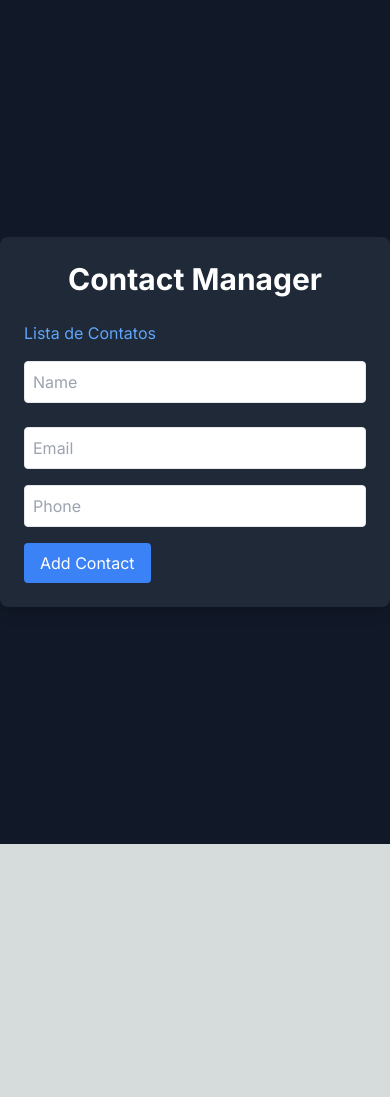
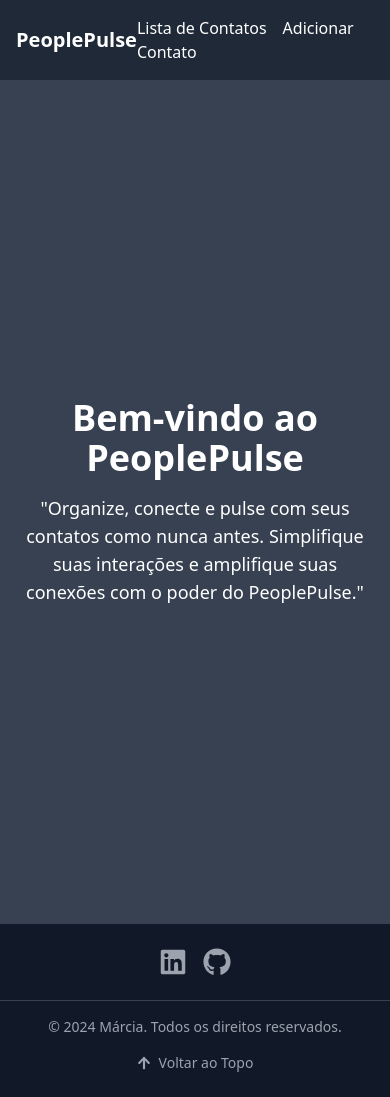
Before and after one commit to agostinhomarcia/contact, a Next.js app: page / in a window 390 px wide. Before the commit the page ends 844 px from the top, so only its background shows below. Built offline with nearby package versions, Linux system fonts and the light colour scheme.

Commit message:
fix: add footer and navbar

```diff
--- a/package.json
+++ b/package.json
@@ -13,7 +13,8 @@
     "next": "14.2.7",
     "pg": "^8.12.0",
     "react": "^18",
-    "react-dom": "^18"
+    "react-dom": "^18",
+    "react-icons": "^5.3.0"
   },
   "devDependencies": {
     "@types/node": "^20",
--- /dev/null
+++ b/src/app/add-contact/page.tsx
@@ -0,0 +1,55 @@
+'use client';
+
+import { useState } from 'react';
+import Input from '@/components/Input';
+import Button from '@/components/Button';
+
+export default function AddContact() {
+  const [name, setName] = useState('');
+  const [email, setEmail] = useState('');
+  const [phone, setPhone] = useState('');
+
+  const addContact = async () => {
+    await fetch('/api/contacts', {
+      method: 'POST',
+      headers: {
+        'Content-Type': 'application/json',
+      },
+      body: JSON.stringify({ name, email, phone }),
+    });
+    setName('');
+    setEmail('');
+    setPhone('');
+  };
+
+  return (
+    <div className="flex items-center justify-center min-h-screen">
+      <div className="bg-gray-800 p-6 rounded-lg shadow-lg w-full max-w-md">
+        <h1 className="text-3xl font-bold text-center mb-6">Adicionar Contato</h1>
+        <div className="space-y-4">
+          <Input
+            type="text"
+            value={name}
+            placeholder="Nome"
+            onChange={(e) => setName(e.target.value)}
+          />
+          <Input
+            type="email"
+            value={email}
+            placeholder="Email"
+            onChange={(e) => setEmail(e.target.value)}
+          />
+          <Input
+            type="tel"
+            value={phone}
+            placeholder="Telefone"
+            onChange={(e) => setPhone(e.target.value)}
+          />
+          <div className="flex justify-center">
+            <Button onClick={addContact}>Adicionar</Button>
+          </div>
+        </div>
+      </div>
+    </div>
+  );
+}
--- a/src/app/contacts/page.tsx
+++ b/src/app/contacts/page.tsx
@@ -75,10 +75,10 @@ export default function ContactsPage() {
 
   return (
     <div className="container mx-auto p-4">
-      <h1 className="text-2xl font-bold text-white mb-4">Contacts List</h1>
+      <h1 className="text-2xl font-bold text-white mb-4">Lista de Contatos</h1>
       {editingContact && (
         <div className="mb-6">
-          <h2 className="text-xl font-semibold text-white mb-2">Edit Contact</h2>
+          <h2 className="text-xl font-semibold text-white mb-2">Editar</h2>
           <div className="grid grid-cols-1 gap-4 max-w-md">
             <Input
               type="text"
@@ -99,8 +99,8 @@ export default function ContactsPage() {
               onChange={(e) => setPhone(e.target.value)}
             />
             <div className="flex space-x-2">
-              <Button onClick={saveContact}>Save Contact</Button>
-              <Button onClick={() => setEditingContact(null)}>Cancel</Button>
+              <Button onClick={saveContact}>Salvar</Button>
+              <Button onClick={() => setEditingContact(null)}>Cancelar</Button>
             </div>
           </div>
         </div>
@@ -119,7 +119,7 @@ export default function ContactsPage() {
             <tr key={contact.id} className="hover:bg-gray-700">
               <td className="py-2 px-4 border-b border-gray-600">{contact.name}</td>
               <td className="py-2 px-4 border-b border-gray-600">{contact.email}</td>
-              <td className="py-2 px-4 border-b border-gray-600">{formatPhone(contact.phone)}</td> {/* Formata o telefone */}
+              <td className="py-2 px-4 border-b border-gray-600">{formatPhone(contact.phone)}</td>
               <td className="py-2 px-4 border-b border-gray-600 text-center">
                 <div className="flex justify-center space-x-2">
                   <Button onClick={() => startEditing(contact)}>Edit</Button>
--- a/src/app/layout.tsx
+++ b/src/app/layout.tsx
@@ -1,12 +1,14 @@
 import type { Metadata } from "next";
 import { Inter } from "next/font/google";
 import "./globals.css";
+import Navbar from "@/components/NavBar";
+import Footer from "@/components/Footer";
 
 const inter = Inter({ subsets: ["latin"] });
 
 export const metadata: Metadata = {
-  title: "Create Next App",
-  description: "Generated by create next app",
+  title: "PeoplePulse",
+  description: "A simple contact management system built with Next.js",
 };
 
 export default function RootLayout({
@@ -16,7 +18,11 @@ export default function RootLayout({
 }>) {
   return (
     <html lang="en">
-      <body className={inter.className}>{children}</body>
+      <body>
+        <Navbar />
+        <main>{children}</main>
+        <Footer />
+      </body>
     </html>
   );
 }
--- a/src/app/page.tsx
+++ b/src/app/page.tsx
@@ -1,58 +1,16 @@
-'use client';
 
-import { useState } from 'react';
-import Input from '@/components/Input';
-import Button from '@/components/Button';
-import Link from 'next/link';
+
 
 export default function Home() {
-  const [name, setName] = useState('');
-  const [email, setEmail] = useState('');
-  const [phone, setPhone] = useState('');
-
-  const addContact = async () => {
-    await fetch('/api/contacts', {
-      method: 'POST',
-      headers: {
-        'Content-Type': 'application/json',
-      },
-      body: JSON.stringify({ name, email, phone }),
-    });
-    setName('');
-    setEmail('');
-    setPhone('');
-  };
-
   return (
-    <div className="flex items-center justify-center min-h-screen bg-gray-900">
-      <div className="bg-gray-800 p-6 rounded-lg shadow-lg w-full max-w-md">
-        <h1 className="text-3xl font-bold text-white mb-6 text-center">Contact Manager</h1>
-
-        <Link href="/contacts" className="text-blue-400 hover:underline mb-4 inline-block">
-         Lista de Contatos
-        </Link>
-
-        <div className="space-y-4">
-          <Input
-            type="text"
-            value={name}
-            placeholder="Name"
-            onChange={(e) => setName(e.target.value)}
-          />
-          <Input
-            type="email"
-            value={email}
-            placeholder="Email"
-            onChange={(e) => setEmail(e.target.value)}
-          />
-          <Input
-            type="tel"
-            value={phone}
-            placeholder="Phone"
-            onChange={(e) => setPhone(e.target.value)}
-          />
-          <Button onClick={addContact}>Add Contact</Button>
-        </div>
+    <div>
+      <div className="flex flex-col items-center justify-center min-h-screen bg-gray-700 text-white text-center p-4">
+        <h1 className="text-4xl font-bold mb-4">
+          Bem-vindo ao PeoplePulse
+        </h1>
+        <p className="text-lg max-w-2xl">
+          &quot;Organize, conecte e pulse com seus contatos como nunca antes. Simplifique suas interações e amplifique suas conexões com o poder do PeoplePulse.&quot;
+        </p>
       </div>
     </div>
   );
--- /dev/null
+++ b/src/components/Footer.tsx
@@ -0,0 +1,42 @@
+import Link from "next/link";
+import { FaLinkedin, FaGithub, FaArrowUp } from "react-icons/fa";
+
+export default function Footer() {
+  return (
+    <footer className="bg-gray-900 text-gray-400 py-6">
+      <div className="flex justify-center">
+        <div className="flex space-x-4">
+          <Link
+            href="https://www.linkedin.com/in/marcia-agostinho-developer/"
+            target="_blank"
+            rel="noopener noreferrer"
+            className="hover:text-white transition-colors duration-300"
+          >
+            <FaLinkedin size={28} />
+          </Link>
+          <Link
+            href="https://github.com/agostinhomarcia"
+            target="_blank"
+            rel="noopener noreferrer"
+            className="hover:text-white transition-colors duration-300"
+          >
+            <FaGithub size={28} />
+          </Link>
+        </div>
+      </div>
+
+      <div className="mt-6 border-t border-gray-700 pt-4 flex flex-col md:flex-row justify-between items-center px-4">
+        <p className="text-sm text-center md:text-left">
+          © 2024 Márcia. Todos os direitos reservados.
+        </p>
+        <Link
+          href="#"
+          className="text-sm text-gray-400 hover:text-white transition-colors duration-300 flex items-center mt-4 md:mt-0"
+        >
+          <FaArrowUp className="mr-2" />
+          Voltar ao Topo
+        </Link>
+      </div>
+    </footer>
+  );
+}
--- /dev/null
+++ b/src/components/NavBar.tsx
@@ -0,0 +1,25 @@
+import Link from 'next/link';
+
+const Navbar = () => {
+  return (
+    <nav className="bg-gray-800 p-4">
+      <div className="container mx-auto flex justify-between items-center">
+        <div className="text-white text-xl font-bold">
+          <Link href="/" className="hover:text-gray-300">
+          PeoplePulse
+          </Link>
+        </div>
+        <div className="space-x-4">
+          <Link href="/contacts" className="text-white hover:text-gray-300">
+            Lista de Contatos
+          </Link>
+          <Link href="/add-contact" className="text-white hover:text-gray-300">
+            Adicionar Contato
+          </Link>
+        </div>
+      </div>
+    </nav>
+  );
+};
+
+export default Navbar;
--- a/src/utils/formatPhone.ts
+++ b/src/utils/formatPhone.ts
@@ -3,7 +3,7 @@ export function formatPhone(phone: string): string {
     const cleaned = phone.replace(/\D/g, '');
 
     // Aplica a máscara
-    const match = cleaned.match(/^(\d{2})(\d{5})(\d{4})$/);
+    const match = RegExp(/^(\d{2})(\d{5})(\d{4})$/).exec(cleaned);
 
     if (match) {
       return `(${match[1]}) ${match[2]}-${match[3]}`;
```
Also changed, not shown: 1 other file (tests, documents, lock files or other folders).
